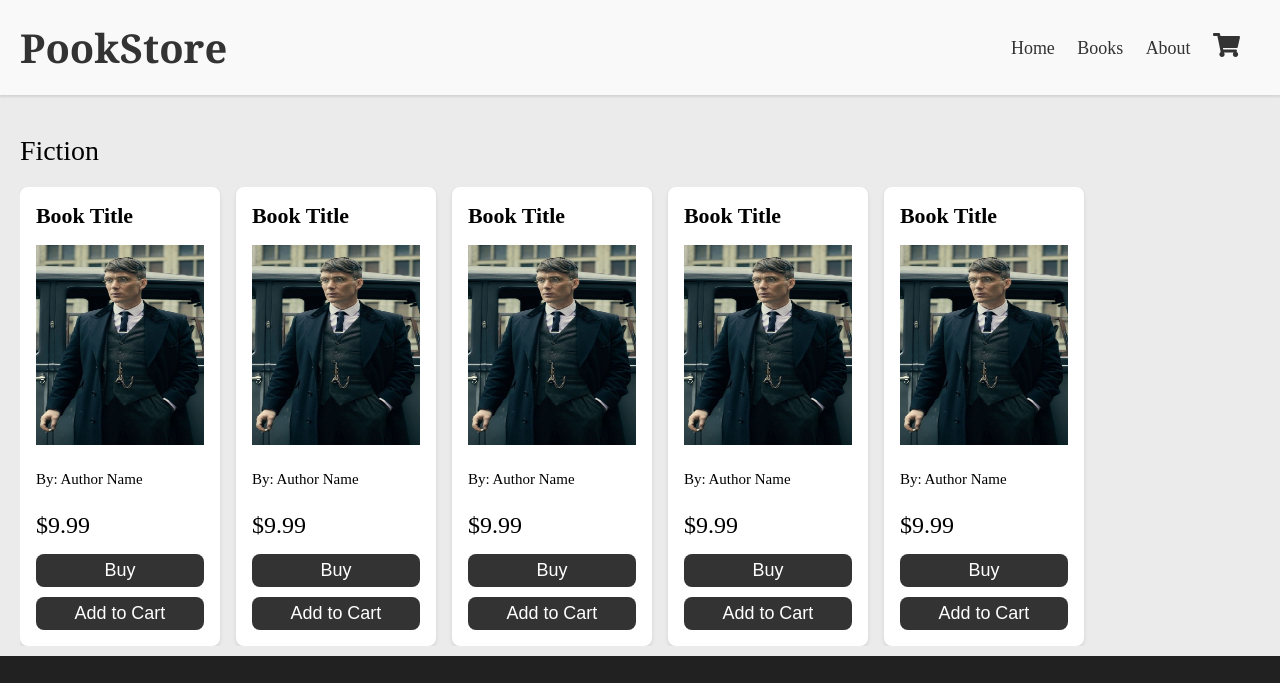
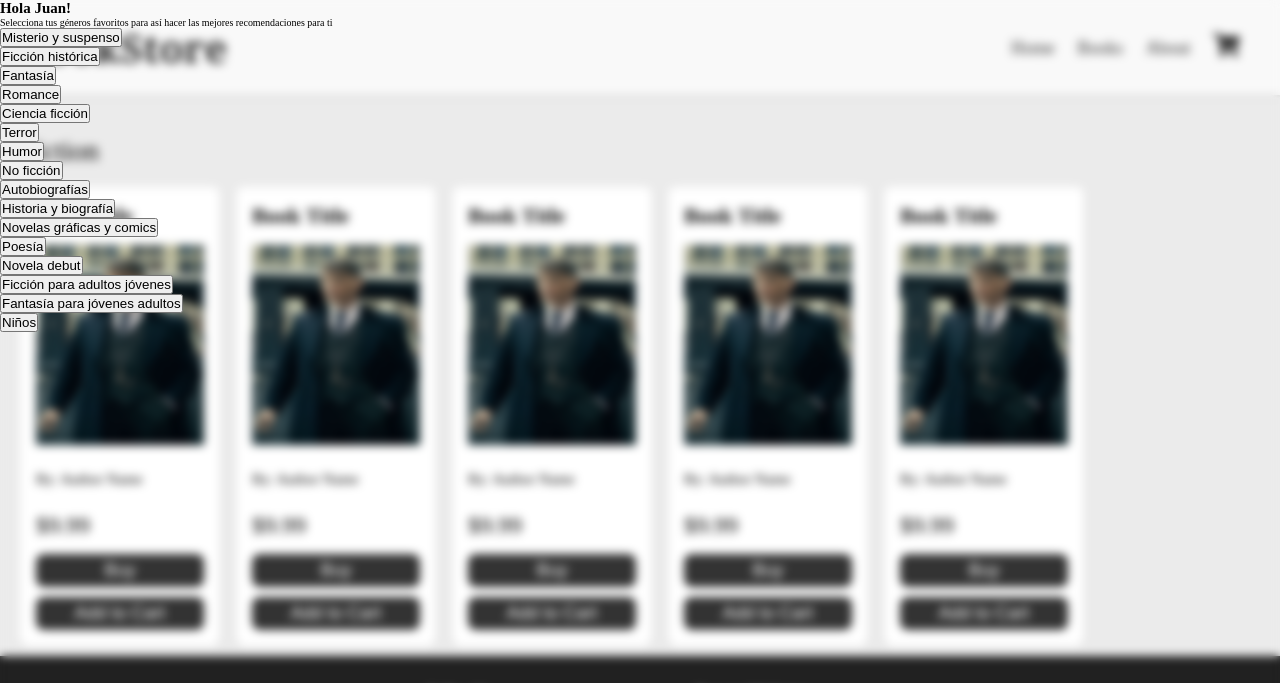
Before and after one commit to Juesgape/Pookstore, a website: page index.html in a window 1280 px wide. Shown: the top 683 px of the page. Drawn offline with Linux system fonts and the light colour scheme.

Commit message:
Users likes interface

```diff
--- /dev/null
+++ b/css/likesInterface/likesInterface.css
@@ -0,0 +1,6 @@
+.likes-container {
+  position: fixed;
+  height: 100vh;
+  width: 100%;
+  backdrop-filter: blur(5px);
+}
--- a/index.html
+++ b/index.html
@@ -11,6 +11,8 @@
   <!-- bookCard -->
   <link rel="stylesheet" href="./css/bookCards.css">
   <link rel="stylesheet" href="./css/footer.css">
+  <!-- likes interface -->
+  <link rel="stylesheet" href="./css/likesInterface/likesInterface.css">
   <!-- Import icon -->
   <link rel="stylesheet" href="https://cdnjs.cloudflare.com/ajax/libs/font-awesome/5.15.3/css/all.min.css" />
   <link rel="stylesheet" href="https://cdnjs.cloudflare.com/ajax/libs/font-awesome/4.7.0/css/font-awesome.min.css">
@@ -18,6 +20,69 @@
 
 </head>
 <body>
+
+  <section class="likes-container">
+    <div class="blur-background">
+      <div class="likes-title">
+        <h2>Hola <span>Juan</span>!</h2>
+      </div>
+      <div class="likes-info">
+        <span>Selecciona tus géneros favoritos para así hacer las mejores recomendaciones para ti</span>
+      </div>
+
+      <div class="likes-btns-container">
+        <div class="btn">
+          <button>Misterio y suspenso</button>
+        </div>
+        <div class="btn">
+          <button>Ficción histórica</button>
+        </div>
+        <div class="btn">
+          <button>Fantasía</button>
+        </div>
+        <div class="btn">
+          <button>Romance</button>
+        </div>
+        <div class="btn">
+          <button>Ciencia ficción</button>
+        </div>
+        <div class="btn">
+          <button>Terror</button>
+        </div>
+        <div class="btn">
+          <button>Humor</button>
+        </div>
+        <div class="btn">
+          <button>No ficción</button>
+        </div>
+        <div class="btn">
+          <button>Autobiografías</button>
+        </div>
+        <div class="btn">
+          <button>Historia y biografía</button>
+        </div>
+        <div class="btn">
+          <button>Novelas gráficas y comics</button>
+        </div>
+        <div class="btn">
+          <button>Poesía</button>
+        </div>
+        <div class="btn">
+          <button>Novela debut</button>
+        </div>
+        <div class="btn">
+          <button>Ficción para adultos jóvenes</button>
+        </div>
+        <div class="btn">
+          <button>Fantasía para jóvenes adultos</button>
+        </div>
+        <div class="btn">
+          <button>Niños</button>
+        </div>
+      </div>
+
+    </div>
+  </section>
 
     <header>
       <h1>PookStore</h1>
@@ -106,9 +171,6 @@
         </div>
       </section>
 
-
-
-
     </main>
 
 
--- a/src/login/Login.ts
+++ b/src/login/Login.ts
@@ -11,6 +11,7 @@ class Login {
   }
   public createUser() {
     const user = new User(this.email, this.name, this.type)
+    return user
   }
 }
 
--- a/src/user/User.ts
+++ b/src/user/User.ts
@@ -1,6 +1,4 @@
 class User {
-  private likes: string[] = []
-
   constructor(
     private email: string,
     private userName: string,
@@ -9,7 +7,7 @@ class User {
 
   }
   getUserInfo() {
-    console.log(`Email: ${this.email}, Username: ${this.userName}, Type: ${this.type}, Likes: ${this.likes}`)
+    console.log(`Email: ${this.email}, Username: ${this.userName}, Type: ${this.type}`)
   }
 }
 
```
Also changed, not shown: src/index.ts (+16 -7 lines), src/user/Client.ts (+7 -3 lines), dist/index.js, dist/login/Login.js, dist/user/Client.js, dist/user/User.js.
